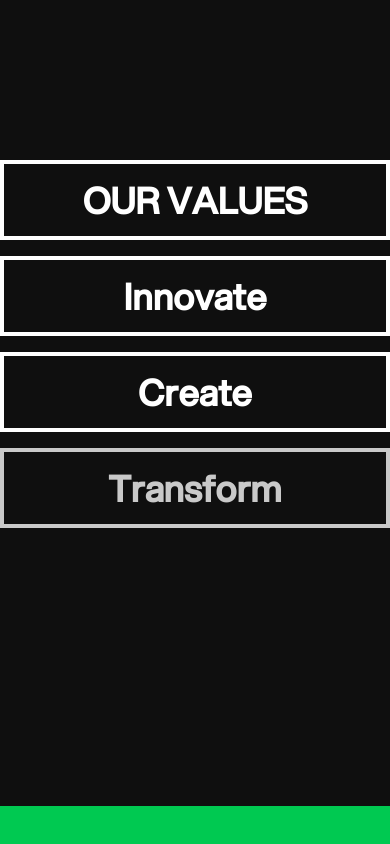
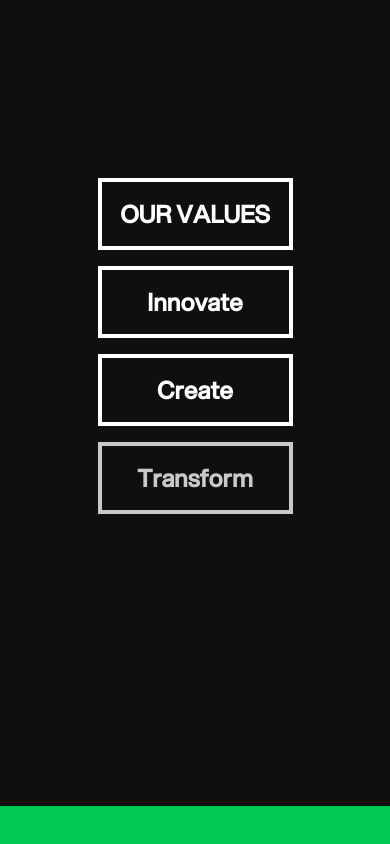
Before and after one commit to teleidoskopbild/alpha-marketing, a React (Vite) app: page / in a window 390 px wide. Shown: the part 882-1726 px from the top of the page. Built offline with nearby package versions, Linux system fonts and the light colour scheme.

Commit message:
hotfix styling values-section

```diff
--- a/src/App.jsx
+++ b/src/App.jsx
@@ -58,7 +58,7 @@ function App() {
             repeat: Infinity,
             repeatType: "loop",
           }}
-          className="mt-4 text-white text-4xl font-bold w-full sm:w-1/2 md:w-1/3 lg:w-1/4 xl:w-1/5 p-4 border-4 border-white mx-auto text-center bg-transparent"
+          className="mt-4 text-white text-2xl sm:text-4xl font-bold w-1/2 md:w-1/3 lg:w-1/4 xl:w-1/5 p-4 border-4 border-white mx-auto text-center bg-transparent"
         >
           OUR VALUES
         </motion.div>
@@ -70,7 +70,7 @@ function App() {
             repeat: Infinity,
             repeatType: "loop",
           }}
-          className="mt-4 text-white text-4xl font-bold w-full sm:w-1/2 md:w-1/3 lg:w-1/4 xl:w-1/5 p-4 border-4 border-white mx-auto text-center bg-transparent"
+          className="mt-4 text-white text-2xl sm:text-4xl font-bold w-1/2 md:w-1/3 lg:w-1/4 xl:w-1/5 p-4 border-4 border-white mx-auto text-center bg-transparent"
         >
           Innovate
         </motion.div>
@@ -83,7 +83,7 @@ function App() {
             repeat: Infinity,
             repeatType: "loop",
           }}
-          className="mt-4 text-white text-4xl font-bold w-full sm:w-1/2 md:w-1/3 lg:w-1/4 xl:w-1/5 p-4 border-4 border-white mx-auto text-center bg-transparent"
+          className="mt-4 text-white text-2xl sm:text-4xl font-bold w-1/2 md:w-1/3 lg:w-1/4 xl:w-1/5 p-4 border-4 border-white mx-auto text-center bg-transparent"
         >
           Create
         </motion.div>
@@ -96,7 +96,7 @@ function App() {
             repeat: Infinity,
             repeatType: "loop",
           }}
-          className="mt-4 text-white text-4xl font-bold w-full sm:w-1/2 md:w-1/3 lg:w-1/4 xl:w-1/5 p-4 border-4 border-white mx-auto text-center bg-transparent"
+          className="mt-4 text-white text-2xl sm:text-4xl font-bold w-1/2 md:w-1/3 lg:w-1/4 xl:w-1/5 p-4 border-4 border-white mx-auto text-center bg-transparent"
         >
           Transform
         </motion.div>
@@ -109,7 +109,7 @@ function App() {
             repeat: Infinity,
             repeatType: "loop",
           }}
-          className="mt-4 text-white text-4xl font-bold w-full sm:w-1/2 md:w-1/3 lg:w-1/4 xl:w-1/5 p-4 border-4 border-white mx-auto text-center bg-transparent"
+          className="mt-4 text-white text-3xl sm:text-4xl font-bold w-1/2 md:w-1/3 lg:w-1/4 xl:w-1/5 p-4 border-4 border-white mx-auto text-center bg-transparent"
         >
           Thrive
         </motion.div>
```
